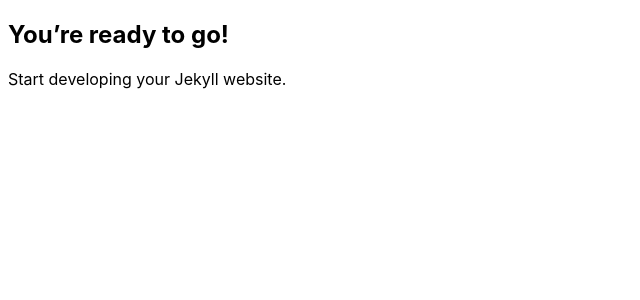
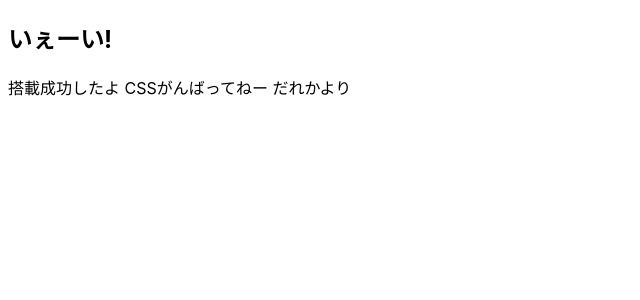
Before and after one commit to SinaKitagami/sinakitagami.github.io, a Jekyll site: the page built from index.md, in a window 1280 px wide. Shown: the top 300 px of the page, without its empty margins (0-640 px from the left). Built offline with Jekyll 4.4.1, drawn with Linux system fonts in a browser that asks for light colours.

Commit message:
出来てるかテスト

```diff
--- a/index.md
+++ b/index.md
@@ -3,6 +3,7 @@ layout: default
 title: "Happy Jekylling!"
 ---
 
-## You're ready to go!
-
-Start developing your Jekyll website.
+## いぇーい!
+搭載成功したよ
+CSSがんばってねー
+だれかより
```
Also changed, not shown: 5 other files.
